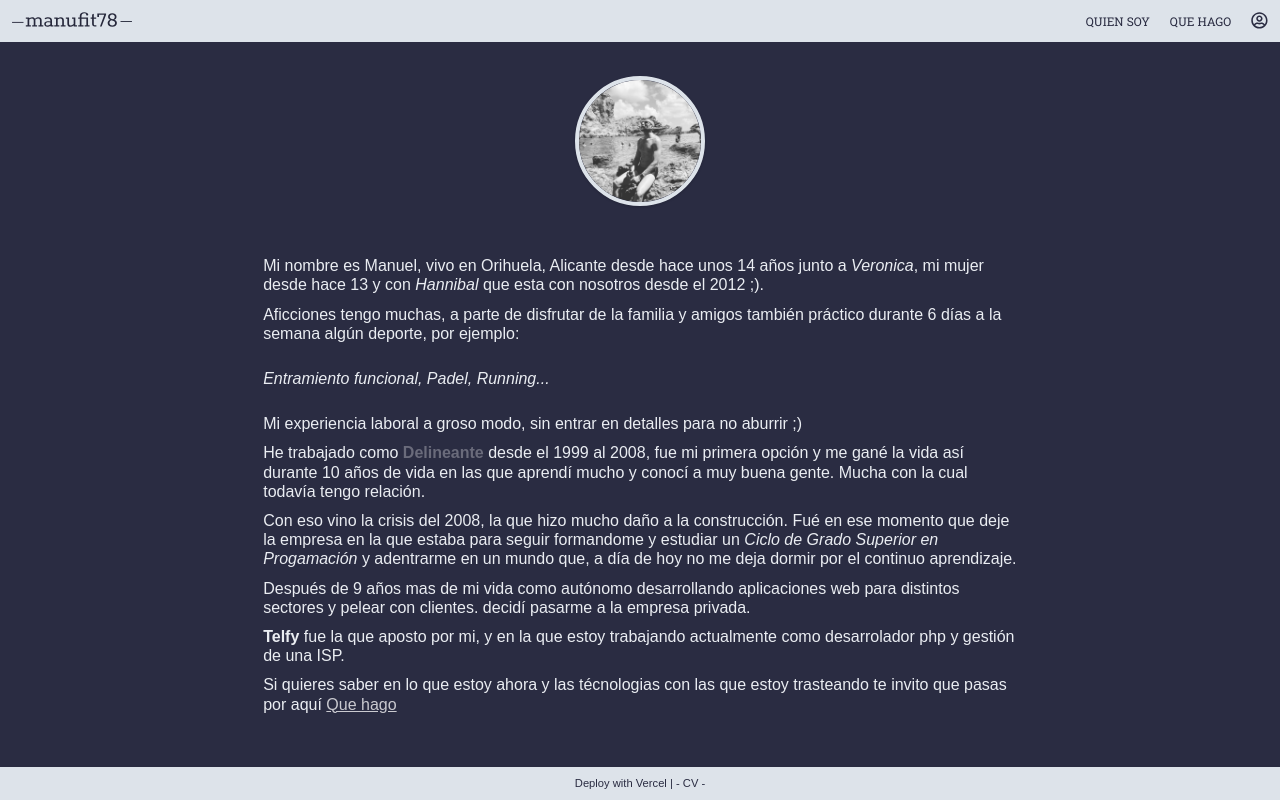
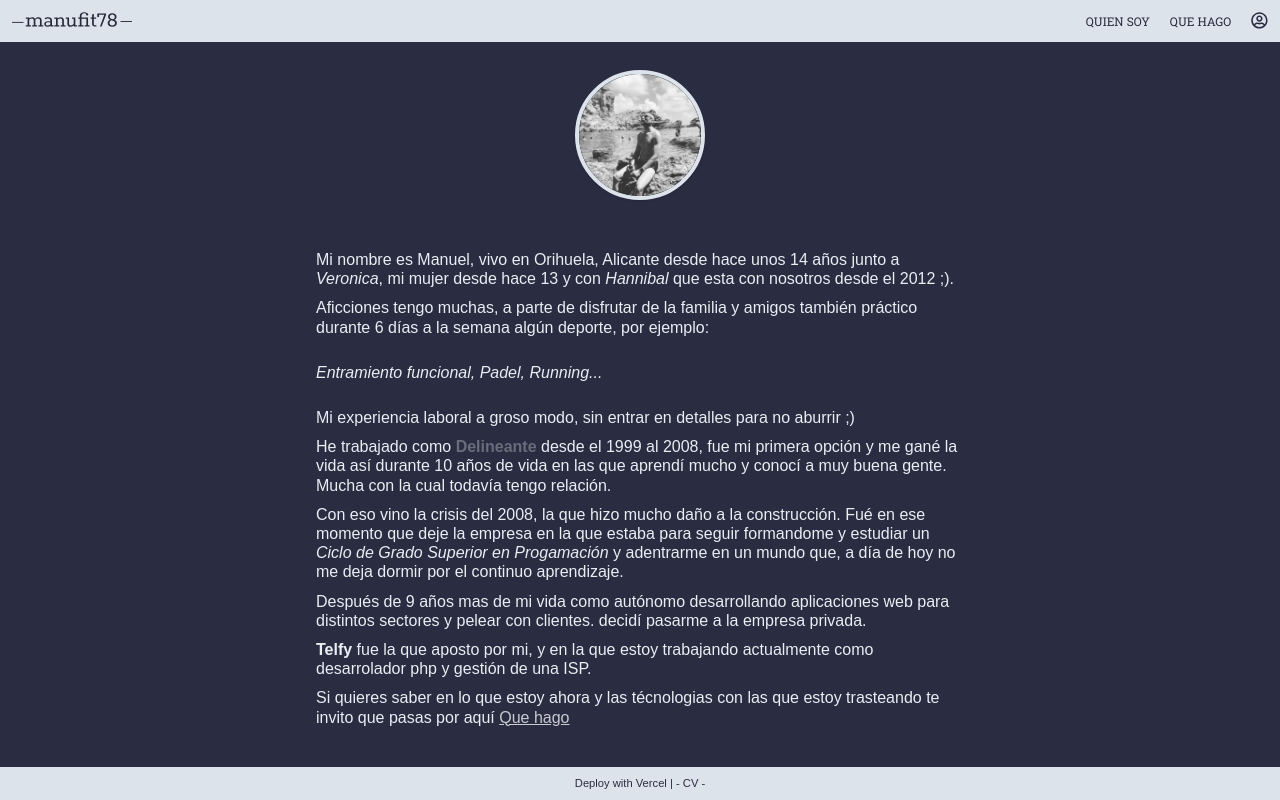
Before and after one commit to mnuhell/manufit78, a React (Create React App) app: page /quien-soy in a window 1280 px wide. Built offline with nearby package versions, Linux system fonts and the light colour scheme; no server answers; a web font is replaced by a local one.

Commit message:
Se ajusta la pagina quien soy al navegador

```diff
--- a/src/components/Menu.js
+++ b/src/components/Menu.js
@@ -22,7 +22,7 @@ const MenuContainer = styled.nav`
         position: relative;
         text-align: center;
         font-size: .8em;
-
+        font-style: italic;
     }
 `;
 
@@ -54,7 +54,7 @@ const Menu = () => {
                 {
                     (uid) ?
                     <li className="li-menu login">
-                        <Link to="/auth/logout" onClick={ handleLogout } title={ name } > <FaRegUserCircle /> </Link>
+                        <Link to="/auth/logout" onClick={ handleLogout } title={ name } > { name } </Link>
                     </li> :
                     <li className="li-menu">
                         <Link to="/auth/login" title="Haz loguin" onClick={ handleLogout }
--- a/src/components/QuienSoy.js
+++ b/src/components/QuienSoy.js
@@ -5,40 +5,11 @@ import styled from 'styled-components';
 
 const Wrapper = styled.div`
     display: flex;
-    height: 100vh;
     justify-content: center;
     align-items: center;
     align-content: center;
-    @media(min-width: 320px){
-        max-width: 43rem;
-    }
-
-    @media(min-width: 768px){
-        max-width: 50em;
-    }
-
-    padding: 5em .2em;
-
-    @media(min-width: 320px) {
-        margin: 400px auto;
-    }
-
-    @media(min-width: 375px) {
-        margin: 200px auto;
-    }
-
-    @media(min-width: 414px) {
-        margin: 100px auto;
-    }
-
-    @media(min-width: 568px) {
-        margin: 0px auto;
-    }
-
-    @media(min-width: 736px) {
-        margin: 0px auto;
-    }
-
+    max-width: 43rem;
+    margin-top: 70px;
     .notas__intro{
         padding: 0 20px;
         p{
```
